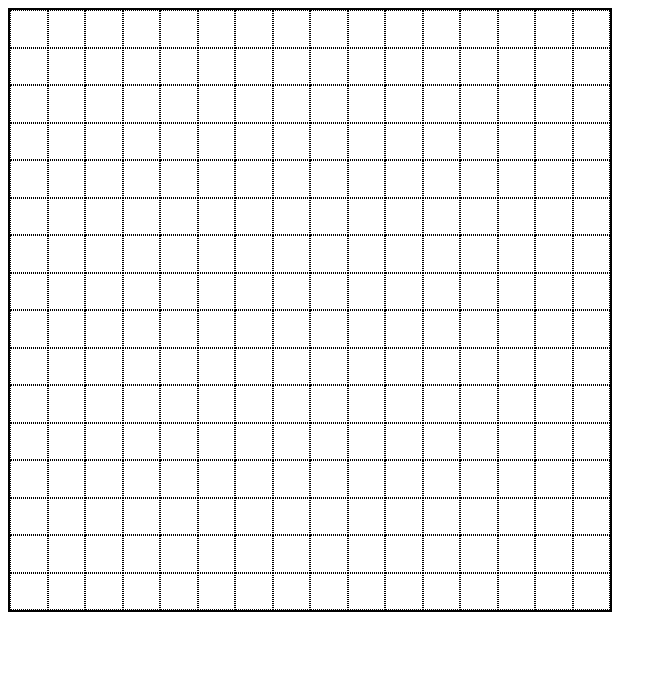
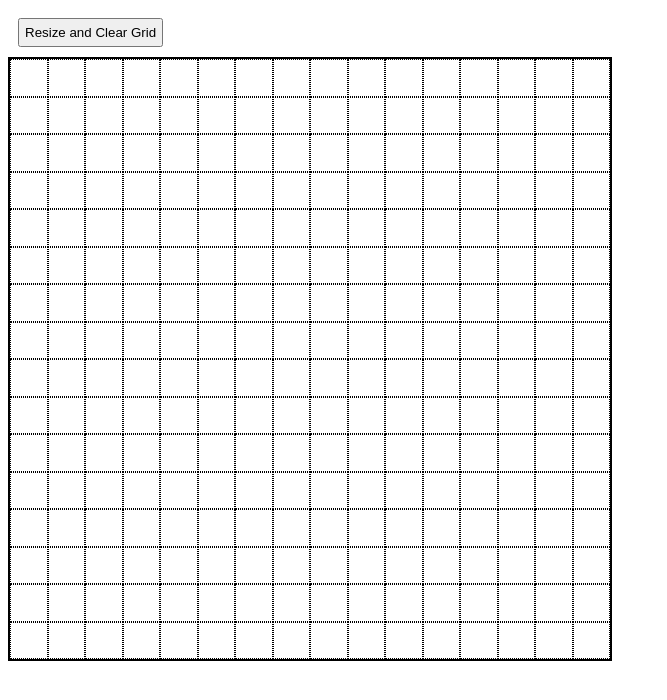
Before and after one commit to AaronHamHub/etch-a-sketch, a plain HTML site: page index.html in a window 1280 px wide. Shown: the whole page, without its empty margins (0-667 px from the left). Drawn offline with Linux system fonts and the light colour scheme.

Commit message:
Button added, clears grid

```diff
--- a/index.html
+++ b/index.html
@@ -8,6 +8,7 @@
     <title>Etch-A-Sketch</title>
 </head>
 <body>
+    <button id="resizeButton">Resize and Clear Grid</button>
     <div id="container"></div>
 </body>
 </html>
--- a/script.js
+++ b/script.js
@@ -3,6 +3,9 @@ function setupGrid(sideLength)
 {
     // Fetch the grid container
     const container = document.querySelector("#container");
+
+    // Clear the grid before making a new one
+    container.innerHTML = '';
 
     // Fill the grid with divs
     for(let r = 0; r < sideLength; r++)
@@ -25,7 +28,10 @@ function setupGrid(sideLength)
     }
 }
 
-
+const resizeButton = document.querySelector("#resizeButton");
+resizeButton.addEventListener("click", () => {
+    setupGrid(16);
+});
 
 // Start with a default 16 x 16 grid
 setupGrid(16);
--- a/styles.css
+++ b/styles.css
@@ -15,3 +15,8 @@
     border: 1px dotted black;
     flex: 1;
 }
+
+#resizeButton {
+    padding: 5px;
+    margin: 10px;
+}
```
